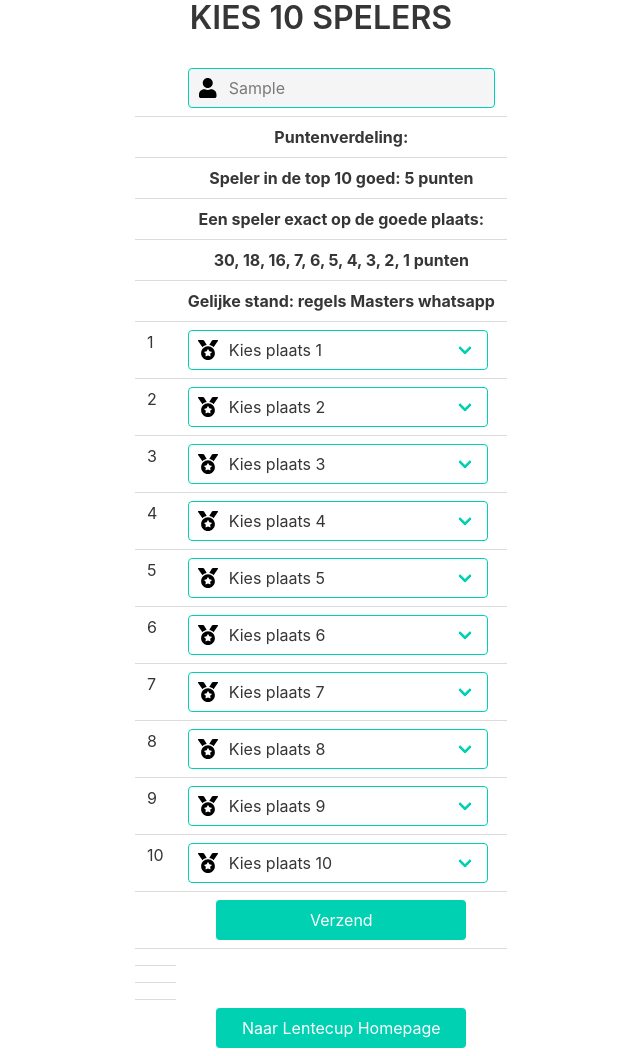
After one commit to LuukBalessence/LenteCup2, a Django app: page /kiesspelers in a window 1280 px wide. The commit adds this page. Shown: the whole page, without its empty margins (319-959 px from the left). Run offline with Django 3.2, Linux system fonts and the light colour scheme; the visitor is signed in with stand-in values (Sample User, id 1); data that the repository does not hold is empty; some libraries are stand-ins or nearby versions.

Commit message:
Masters 2021 toegevoegd

```diff
--- a/LenteCup2/forms.py
+++ b/LenteCup2/forms.py
@@ -1,6 +1,6 @@
 from django import forms
 
-from LenteCup2.models import Week, Scores
+from LenteCup2.models import Week, Scores, GekozenSpelers
 
 
 class WeekForm(forms.ModelForm):
@@ -17,6 +17,12 @@ class ScoresForm(forms.ModelForm):
         fields = "__all__"
 
 
+class GekozenSpelersForm(forms.ModelForm):
+
+    class Meta:
+        model = GekozenSpelers
+        fields = "__all__"
+
 
 
 class ChangeFirstNameForm(forms.Form):
--- a/LenteCup2/models.py
+++ b/LenteCup2/models.py
@@ -24,3 +24,33 @@ class Scores(models.Model):
 
     def __str__(self):
         return f"{self.score}"
+
+
+class Speler(models.Model):
+    rank = models.PositiveSmallIntegerField()
+    first_name = models.CharField(verbose_name=("First name"), max_length=40)
+    last_name = models.CharField(verbose_name=("Last name"), max_length=60)
+    land = models.CharField(max_length=40)
+    position = models.PositiveSmallIntegerField(blank=True, null=True)
+
+    class Meta:
+        verbose_name = ("Speler")
+        verbose_name_plural = ("Spelers")
+        unique_together = (("first_name", "last_name"),)
+        ordering = ("rank", "first_name", "last_name")
+
+    def __str__(self):
+        return f"{self.rank} {self.first_name} {self.last_name}"
+
+
+class GekozenSpelers(models.Model):
+    user = models.ForeignKey(User, on_delete=models.CASCADE, related_name="gekozen")
+    speler = models.ForeignKey(Speler, on_delete=models.CASCADE, related_name="gekozen")
+    eindplaats = models.PositiveSmallIntegerField(default=0)
+
+    class Meta:
+        unique_together = (("user", "speler"),)
+        ordering = ("user", "speler")
+
+    def __str__(self):
+        return f"{self.user} {self.speler}"
--- a/LenteCup2/urls.py
+++ b/LenteCup2/urls.py
@@ -33,7 +33,11 @@ urlpatterns = [
     path("standinvoer", views.standinvoer, name="standinvoer"),
     path("jouwuitslagen", views.jouwuitslagen, name="jouwuitslagen"),
     path("overallstandlc", views.overallstandlc, name="overallstandlc"),
-    path("weekuitslagen", views.weekuitslagen, name="weekuitslagen")
+    path("weekuitslagen", views.weekuitslagen, name="weekuitslagen"),
+    path("kiesspelers", views.kiesspelers, name="kiesspelers"),
+    path("mastersstand", views.mastersstand, name="mastersstand"),
+    path("spelerslijst", views.spelerslijst, name="spelerslijst"),
+    path("jouwspelers", views.jouwspelers, name="jouwspelers"),
 ]
 
 if settings.DEBUG:
--- a/LenteCup2/views.py
+++ b/LenteCup2/views.py
@@ -1,7 +1,7 @@
 from django.shortcuts import render, redirect
 
-from LenteCup2.forms import ChangeFirstNameForm, ScoresForm
-from LenteCup2.models import Week, Scores
+from LenteCup2.forms import ChangeFirstNameForm, ScoresForm, GekozenSpelersForm
+from LenteCup2.models import Week, Scores, Speler, GekozenSpelers
 from common.models import User
 from collections import OrderedDict
 
@@ -178,3 +178,80 @@ def weekuitslagen(request):
     #     sorted_score[username] = score
     return render(request, "LenteCup/weekuitslagen.html",
                   {'scores': userscores,'weeks': weeks})
+
+
+def spelerslijst(request):
+    spelers= Speler.objects.all()
+    return render(request, "LenteCup/spelerslijst.html",
+                  {'spelers': spelers})
+
+
+
+def kiesspelers(request):
+    error = ""
+    currentuser = request.user
+    manager = currentuser.first_name
+    spelers = Speler.objects.all()
+    form = GekozenSpelersForm(request.GET)
+    if manager == "":
+        error = "Je hebt nog geen naam geregistreerd. Ga naar je profiel en vul je naam"
+        print(error)
+        return render(request, "LenteCup/kiesspelers.html",
+                      {'form': form, 'spelers': spelers, 'manager': manager, 'error': error})
+    if request.method == 'POST':
+        GekozenSpelers.objects.filter(user=currentuser).delete()
+        form = GekozenSpelersForm(request.POST)
+        if form.is_valid():
+            check = True
+            numberlist = []
+            playerlist = []
+            for i in range (1,11):
+                selectbox = 'plaats' + str(i)
+                if request.POST[selectbox] == "":
+                    error = "Je hebt in ieder geval voor plaats " + str(i) + " niets ingevuld"
+                    print(error)
+                    check = False
+                    break
+                else:
+                    if request.POST[selectbox] in numberlist:
+                        dubbele = Speler.objects.get(pk=int(request.POST[selectbox]))
+                        error = "Je hebt de speler " + dubbele.first_name + " " + dubbele.last_name + " meerdere keren ingevoerd"
+                        print(error)
+                        check = False
+                        break
+                    else:
+                        numberlist += request.POST[selectbox]
+                        playerlist += [[manager, request.POST[selectbox]]]
+            if check:
+                for i in range(1, 11):
+                    gekozenspeler = Speler.objects.get(pk=int(playerlist[i-1][1]))
+                    try:
+                        obj = GekozenSpelers.objects.get(speler=gekozenspeler)
+                        obj.user = currentuser
+                        obj.speler = gekozenspeler
+                        obj.eindplaats = i
+                        obj.save()
+                    except:
+                        obj1 = GekozenSpelers.objects.create(user=currentuser, speler=gekozenspeler, eindplaats=i)
+                        obj1.save()
+                return redirect(to="jouwspelers")
+            else:
+                return render(request, "LenteCup/kiesspelers.html",
+                              {'form': form, 'spelers': spelers, 'manager': manager, 'error': error})
+        else:
+            return render(request, "LenteCup/kiesspelers.html",
+                          {'form': form, 'spelers': spelers, 'manager': manager, 'error': "er ging iets mis met het formulier"})
+    else:
+        return render(request, "LenteCup/kiesspelers.html",
+                      {'form': form, 'spelers': spelers, 'manager': manager, "range": range(10)})
+
+
+def jouwspelers(request):
+    currentuser = request.user
+    gekozenspelers = GekozenSpelers.objects.filter(user=currentuser).select_related('speler')
+    return render(request, "LenteCup/jouwspelers.html",
+                  {'gekozenspelers': gekozenspelers})
+
+
+def mastersstand(request):
+    pass
--- /dev/null
+++ b/templates/LenteCup/kiesspelers.html
@@ -0,0 +1,125 @@
+{% extends "base.html" %}
+{% block title %}KIES 10 SPELERS{% endblock %}
+{% block content %}
+    {% if user.is_authenticated %}
+        {% if error %}
+            <table class="table" ALIGN="center" style="width: 300px">
+                <tr>
+                    <th>
+                        <div class="notification is-danger" ALIGN="center">
+                            <button class="delete"></button>
+                            {{ error }}
+                        </div>
+                    </th>
+                </tr>
+            </table>
+        {% else %}
+            <table class="table" ALIGN="center">
+                <form action="" method="post">{% csrf_token %}
+                    <tr>
+                        <th></th>
+                        <th>
+                            <div class="field">
+                                <div class="control has-icons-left">
+                                    <input class="input is-primary" id="id_naam" name="naam"
+                                           type="text" value="{{ manager }}" disabled/>
+                                    <span class="icon is-left">
+                                    <i class="fas fa-user" style="font-size:20px;color:black"></i>
+                                    </span>
+                                </div>
+                            </div>
+                        </th>
+                    </tr>
+                    <tr>
+                        <th></th>
+                        <th align="center">
+                            Puntenverdeling:
+                        </th>
+                    </tr>
+                    <tr>
+                        <th></th>
+                        <th align="center">
+                            Speler in de top 10 goed: 5 punten
+                        </th>
+                    </tr>
+                    <tr>
+                        <th></th>
+                        <th align="center">
+                            Een speler exact op de goede plaats:
+                        </th>
+                    </tr>
+                    <tr>
+                        <th></th>
+                        <th align="center">
+                            30, 18, 16, 7, 6, 5, 4, 3, 2, 1 punten
+
+                        </th>
+                    </tr>
+                    <tr>
+                        <th></th>
+                        <th align="center">
+                            Gelijke stand: regels Masters whatsapp
+
+                        </th>
+                    </tr>
+
+                    {% for x in range %}
+                        <tr>
+                            <td>
+                                {{ forloop.counter }}
+                            </td>
+                            <td>
+                                <div class="control has-icons-left">
+                                    <div class="select is-primary">
+                                        <select style="width: 300px" name="plaats{{ forloop.counter }}"
+                                                id="plaats-select{{ forloop.counter }}">
+                                            <option value="" selected>Kies plaats {{ forloop.counter }}</option>
+                                            {% for speler in spelers %}
+                                                <option value={{ speler.pk }}>{{ speler.rank }} {{ speler.first_name }} {{ speler.last_name }}</option>
+                                            {% endfor %}
+                                        </select>
+                                        <span class="icon is-left is-small">
+                                        <i class="fas fa-medal" style="font-size:20px;color:black"></i>
+                                    </span>
+                                    </div>
+                                </div>
+                            </td>
+                        </tr>
+                    {% endfor %}
+                    <tr>
+                        <th></th>
+                        <th style="text-align:center">
+                            <input style="width:250px" type="submit" class="button is-primary" value="Verzend"/>
+                        </th>
+                    </tr>
+                    <tr>
+                        <th>
+                            <input class="input is-primary" id="id_user" name="user"
+                                   type="hidden" required="false" value="1"/>
+                        </th>
+                    </tr>
+                    <tr>
+                        <th>
+                            <input class="input is-primary" id="id_speler" name="speler"
+                                   type="hidden" required="false" value="5"/>
+                        </th>
+                    </tr>
+                    <tr>
+                        <th>
+                            <input class="input is-primary" id="id_eindplaats" name="eindplaats"
+                                   type="hidden" required="false" value="10"/>
+                        </th>
+                    </tr>
+                </form>
+                <tr>
+                    <th></th>
+                    <th align="center">
+                        <a href=/><input style="width:250px" type="submit" class="button is-primary"
+                                         value="Naar Lentecup Homepage"/>
+                        </a>
+                    </th>
+                </tr>
+            </table>
+        {% endif %}
+    {% endif %}
+{% endblock %}
```
Also changed, not shown: LenteCup2/admin.py (+10 -0 lines), templates/LenteCup/home.html (+29 -0 lines), templates/LenteCup/jouwspelers.html (added, +35 -0 lines), templates/LenteCup/spelerslijst.html (added, +40 -0 lines), LenteCup2/migrations/0002_gekozenspelers_speler.py (added), LenteCup2/migrations/0003_auto_20210405_2131.py (added), LenteCup2/migrations/0004_auto_20210405_2132.py (added), LenteCup2/migrations/0005_speler_land.py (added), LenteCup2/migrations/0006_gekozenspelers_eindplaats.py (added).
